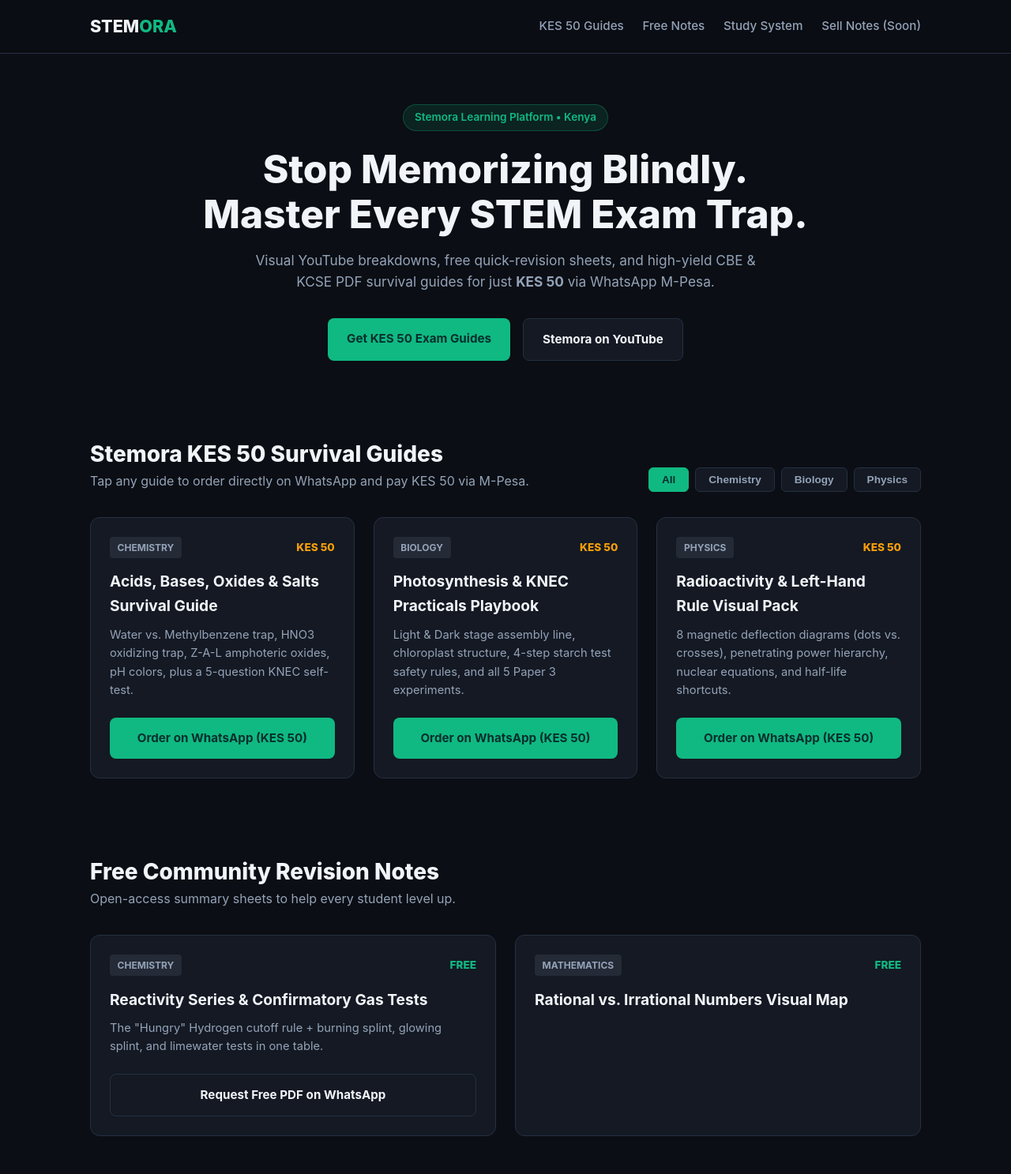
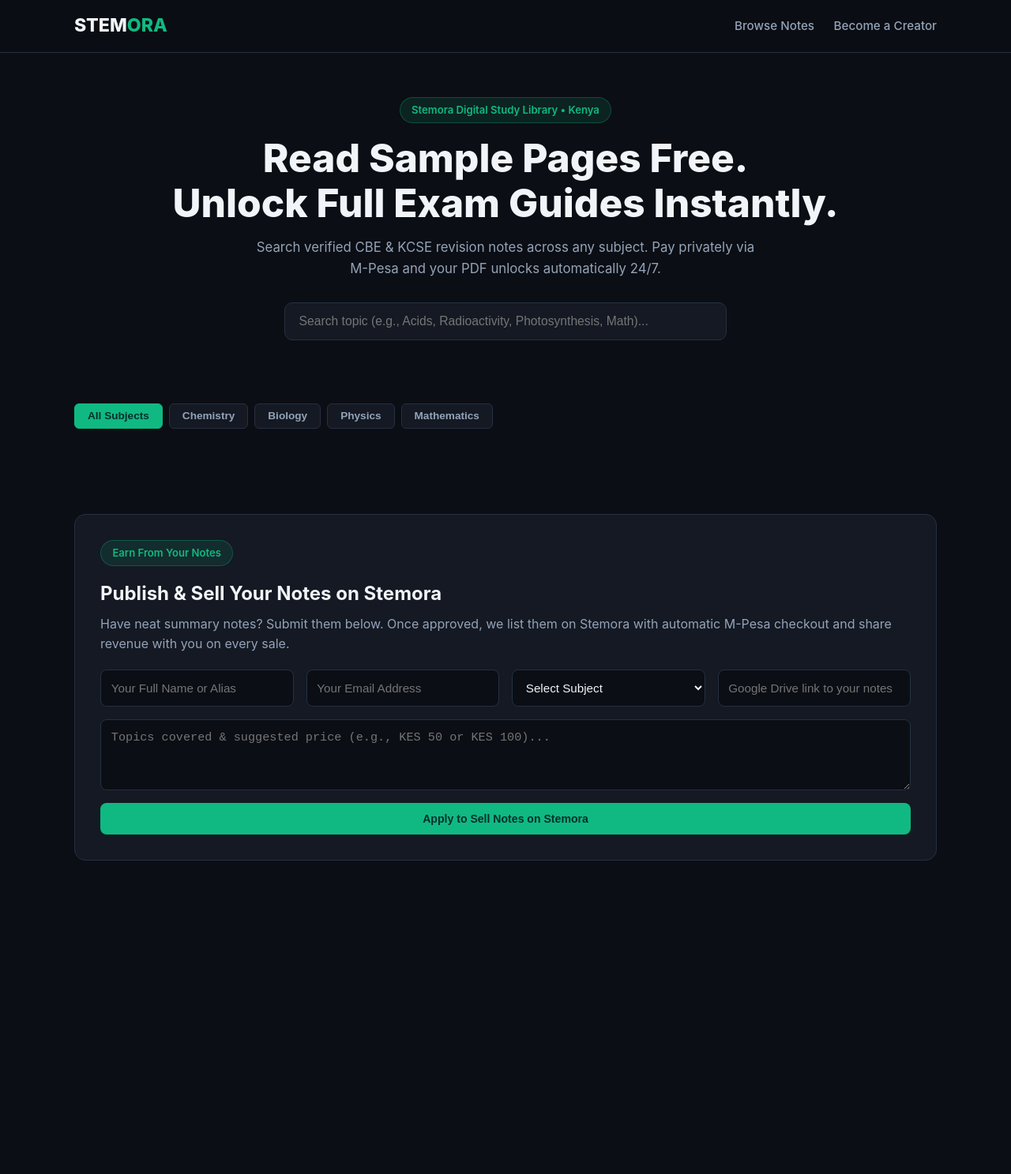
Before and after one commit to stemora-ke/stemora, a plain HTML site: page index.html in a window 1280 px wide. Shown: the whole page at 79% size. After the commit the page ends 1130 px from the top, so only its background shows below. Drawn offline with Linux system fonts and the light colour scheme.

Commit message:
Update index.html

```diff
--- a/index.html
+++ b/index.html
@@ -3,11 +3,12 @@
 <head>
   <meta charset="UTF-8" />
   <meta name="viewport" content="width=device-width, initial-scale=1.0" />
-  <title>Stemora — Visual STEM &amp; CBE/KCSE Exam-Trap Hub</title>
+  <title>Stemora — Digital Study Library &amp; Exam-Trap Marketplace</title>
   <style>
     :root {
       --bg: #0b0e14;
       --surface: #141923;
+      --surface-alt: #1b2230;
       --border: #263042;
       --primary: #10b981;
       --primary-dark: #059669;
@@ -16,49 +17,49 @@
       --muted: #94a3b8;
     }
     * { box-sizing: border-box; margin: 0; padding: 0; }
+    html { scroll-behavior: smooth; }
     body {
       font-family: -apple-system, BlinkMacSystemFont, "Segoe UI", Roboto, sans-serif;
       background: var(--bg);
       color: var(--text);
       line-height: 1.6;
     }
+
+    /* Top Bar */
     header {
       position: sticky;
       top: 0;
-      z-index: 50;
-      background: rgba(11, 14, 20, 0.92);
+      z-index: 40;
+      background: rgba(11, 14, 20, 0.95);
       backdrop-filter: blur(10px);
       border-bottom: 1px solid var(--border);
     }
-    .nav-container {
-      max-width: 1100px;
+    .nav-wrap {
+      max-width: 1140px;
       margin: 0 auto;
-      padding: 1rem 1.5rem;
+      padding: 0.9rem 1.5rem;
       display: flex;
       justify-content: space-between;
       align-items: center;
+      gap: 1rem;
       flex-wrap: wrap;
-      gap: 1rem;
     }
-    .logo {
-      font-size: 1.35rem;
-      font-weight: 800;
-      color: var(--text);
-      text-decoration: none;
-    }
+    .logo { font-size: 1.45rem; font-weight: 800; color: var(--text); text-decoration: none; }
     .logo span { color: var(--primary); }
     nav a {
       color: var(--muted);
       text-decoration: none;
-      margin-left: 1.2rem;
+      margin-left: 1.25rem;
       font-size: 0.95rem;
       font-weight: 500;
     }
     nav a:hover { color: var(--primary); }
+
+    /* Hero + Live Search */
     .hero {
-      max-width: 1100px;
+      max-width: 1140px;
       margin: 0 auto;
-      padding: 4rem 1.5rem 3rem;
+      padding: 3.5rem 1.5rem 2.5rem;
       text-align: center;
     }
     .badge {
@@ -66,62 +67,42 @@
       background: rgba(16, 185, 129, 0.12);
       color: var(--primary);
       border: 1px solid rgba(16, 185, 129, 0.3);
-      padding: 0.35rem 0.9rem;
+      padding: 0.3rem 0.9rem;
       border-radius: 999px;
-      font-size: 0.85rem;
+      font-size: 0.82rem;
       font-weight: 600;
-      margin-bottom: 1.2rem;
-    }
-    .hero h1 {
-      font-size: clamp(2rem, 4vw, 3.1rem);
-      font-weight: 800;
-      line-height: 1.15;
       margin-bottom: 1rem;
     }
-    .hero p {
-      max-width: 650px;
-      margin: 0 auto 2rem;
-      color: var(--muted);
-      font-size: 1.08rem;
+    .hero h1 { font-size: clamp(2rem, 4vw, 3.1rem); font-weight: 800; line-height: 1.15; margin-bottom: 0.9rem; }
+    .hero p { max-width: 650px; margin: 0 auto 1.8rem; color: var(--muted); font-size: 1.05rem; }
+
+    .search-bar {
+      max-width: 560px;
+      margin: 0 auto;
+      display: flex;
+      gap: 0.5rem;
     }
-    .hero-buttons {
-      display: flex;
-      justify-content: center;
-      gap: 1rem;
-      flex-wrap: wrap;
-    }
-    .btn {
-      display: inline-block;
-      padding: 0.85rem 1.5rem;
-      border-radius: 8px;
-      font-weight: 700;
-      text-decoration: none;
-      cursor: pointer;
-      border: none;
-      font-size: 0.95rem;
-    }
-    .btn-primary { background: var(--primary); color: #042f2e; }
-    .btn-primary:hover { background: var(--primary-dark); color: #fff; }
-    .btn-outline {
+    .search-bar input {
+      flex: 1;
+      padding: 0.9rem 1.1rem;
+      border-radius: 10px;
+      border: 1px solid var(--border);
       background: var(--surface);
       color: var(--text);
-      border: 1px solid var(--border);
+      font-size: 0.98rem;
     }
-    section {
-      max-width: 1100px;
-      margin: 0 auto;
-      padding: 3rem 1.5rem;
-    }
-    .section-header {
+    .search-bar input:focus { outline: none; border-color: var(--primary); }
+
+    /* Library Section */
+    section { max-width: 1140px; margin: 0 auto; padding: 2.5rem 1.5rem; }
+    .toolbar {
       display: flex;
       justify-content: space-between;
-      align-items: flex-end;
-      margin-bottom: 2rem;
+      align-items: center;
+      margin-bottom: 1.8rem;
       flex-wrap: wrap;
       gap: 1rem;
     }
-    .section-header h2 { font-size: 1.75rem; font-weight: 800; }
-    .section-header p { color: var(--muted); }
     .filters { display: flex; gap: 0.5rem; flex-wrap: wrap; }
     .filter-btn {
       background: var(--surface);
@@ -138,9 +119,11 @@
       color: #042f2e;
       border-color: var(--primary);
     }
+
+    /* Note Cards */
     .grid {
       display: grid;
-      grid-template-columns: repeat(auto-fit, minmax(290px, 1fr));
+      grid-template-columns: repeat(auto-fit, minmax(300px, 1fr));
       gap: 1.5rem;
     }
     .card {
@@ -151,14 +134,16 @@
       display: flex;
       flex-direction: column;
       justify-content: space-between;
+      transition: transform 0.15s, border-color 0.2s;
     }
-    .tag-row {
+    .card:hover { transform: translateY(-3px); border-color: var(--primary); }
+    .card-top {
       display: flex;
       justify-content: space-between;
       align-items: center;
-      margin-bottom: 0.9rem;
+      margin-bottom: 0.8rem;
     }
-    .subject-tag {
+    .tag {
       font-size: 0.75rem;
       font-weight: 700;
       text-transform: uppercase;
@@ -167,26 +152,99 @@
       background: rgba(148, 163, 184, 0.12);
       color: var(--muted);
     }
-    .price-tag { font-size: 0.85rem; font-weight: 800; color: var(--accent); }
-    .price-tag.free { color: var(--primary); }
-    .card h3 { font-size: 1.2rem; margin-bottom: 0.6rem; }
-    .card p { color: var(--muted); font-size: 0.92rem; margin-bottom: 1.4rem; }
-    .card .btn { width: 100%; text-align: center; }
-    .systems-box {
+    .price { font-size: 0.92rem; font-weight: 800; color: var(--accent); }
+    .price.free { color: var(--primary); }
+    .card h3 { font-size: 1.18rem; margin-bottom: 0.5rem; }
+    .card p { color: var(--muted); font-size: 0.92rem; margin-bottom: 1.2rem; }
+    .card-actions { display: grid; grid-template-columns: 1fr 1.3fr; gap: 0.6rem; }
+
+    .btn {
+      display: inline-block;
+      padding: 0.75rem 1rem;
+      border-radius: 8px;
+      font-weight: 700;
+      text-decoration: none;
+      cursor: pointer;
+      border: none;
+      font-size: 0.88rem;
+      text-align: center;
+    }
+    .btn-primary { background: var(--primary); color: #042f2e; }
+    .btn-primary:hover { background: var(--primary-dark); color: #fff; }
+    .btn-outline { background: var(--surface-alt); color: var(--text); border: 1px solid var(--border); }
+    .btn-outline:hover { border-color: var(--primary); }
+
+    /* Preview Popup Modal */
+    .modal-backdrop {
+      display: none;
+      position: fixed;
+      inset: 0;
+      background: rgba(0, 0, 0, 0.78);
+      z-index: 100;
+      align-items: center;
+      justify-content: center;
+      padding: 1rem;
+    }
+    .modal-box {
+      background: var(--surface);
+      border: 1px solid var(--border);
+      border-radius: 14px;
+      max-width: 600px;
+      width: 100%;
+      padding: 1.8rem;
+    }
+    .modal-header {
+      display: flex;
+      justify-content: space-between;
+      align-items: center;
+      margin-bottom: 1rem;
+    }
+    .close-btn {
+      background: none;
+      border: none;
+      color: var(--muted);
+      font-size: 1.5rem;
+      cursor: pointer;
+    }
+    .preview-content {
+      background: var(--bg);
+      border: 1px solid var(--border);
+      border-radius: 8px;
+      padding: 1.2rem;
+      color: var(--text);
+      font-size: 0.92rem;
+      margin-bottom: 1.2rem;
+      white-space: pre-line;
+    }
+
+    /* Creator Section */
+    .panel {
       background: var(--surface);
       border: 1px solid var(--border);
       border-radius: 14px;
       padding: 2rem;
+    }
+    .form-grid {
       display: grid;
       grid-template-columns: repeat(auto-fit, minmax(220px, 1fr));
-      gap: 1.5rem;
+      gap: 1rem;
+      margin-top: 1.2rem;
     }
-    .system-item h4 { color: var(--primary); margin-bottom: 0.4rem; }
-    .system-item p { color: var(--muted); font-size: 0.9rem; }
+    input, select, textarea {
+      width: 100%;
+      padding: 0.8rem;
+      border-radius: 8px;
+      border: 1px solid var(--border);
+      background: var(--bg);
+      color: var(--text);
+      font-size: 0.95rem;
+    }
+    textarea { grid-column: 1 / -1; min-height: 90px; }
+
     footer {
       border-top: 1px solid var(--border);
       text-align: center;
-      padding: 2.5rem 1.5rem;
+      padding: 2.2rem 1.5rem;
       color: var(--muted);
       font-size: 0.9rem;
       margin-top: 2rem;
@@ -196,107 +254,62 @@
 <body>
 
   <header>
-    <div class="nav-container">
+    <div class="nav-wrap">
       <a href="#" class="logo">STEM<span>ORA</span></a>
       <nav>
-        <a href="#store">KES 50 Guides</a>
-        <a href="#free-notes">Free Notes</a>
-        <a href="#method">Study System</a>
-        <a href="#creator-hub">Sell Notes (Soon)</a>
+        <a href="#library">Browse Notes</a>
+        <a href="#creator">Become a Creator</a>
       </nav>
     </div>
   </header>
 
   <div class="hero">
-    <div class="badge">Stemora Learning Platform &bull; Kenya</div>
-    <h1>Stop Memorizing Blindly.<br />Master Every STEM Exam Trap.</h1>
-    <p>
-      Visual YouTube breakdowns, free quick-revision sheets, and high-yield CBE &amp; KCSE PDF survival guides for just <strong>KES 50</strong> via WhatsApp M-Pesa.
-    </p>
-    <div class="hero-buttons">
-      <a href="#store" class="btn btn-primary">Get KES 50 Exam Guides</a>
-      <a href="https://youtube.com" target="_blank" class="btn btn-outline">Stemora on YouTube</a>
+    <div class="badge">Stemora Digital Study Library &bull; Kenya</div>
+    <h1>Read Sample Pages Free.<br />Unlock Full Exam Guides Instantly.</h1>
+    <p>Search verified CBE &amp; KCSE revision notes across any subject. Pay privately via M-Pesa and your PDF unlocks automatically 24/7.</p>
+    <div class="search-bar">
+      <input type="text" id="searchInput" onkeyup="renderNotes()" placeholder="Search topic (e.g., Acids, Radioactivity, Photosynthesis, Math)..." />
     </div>
   </div>
 
-  <section id="store">
-    <div class="section-header">
-      <div>
-        <h2>Stemora KES 50 Survival Guides</h2>
-        <p>Tap any guide to order directly on WhatsApp and pay KES 50 via M-Pesa.</p>
+  <section id="library">
+    <div class="toolbar">
+      <div class="filters">
+        <button class="filter-btn active" onclick="setSubject('All', this)">All Subjects</button>
+        <button class="filter-btn" onclick="setSubject('Chemistry', this)">Chemistry</button>
+        <button class="filter-btn" onclick="setSubject('Biology', this)">Biology</button>
+        <button class="filter-btn" onclick="setSubject('Physics', this)">Physics</button>
+        <button class="filter-btn" onclick="setSubject('Mathematics', this)">Mathematics</button>
       </div>
-      <div class="filters">
-        <button class="filter-btn active" onclick="filterCards('all', this)">All</button>
-        <button class="filter-btn" onclick="filterCards('chemistry', this)">Chemistry</button>
-        <button class="filter-btn" onclick="filterCards('biology', this)">Biology</button>
-        <button class="filter-btn" onclick="filterCards('physics', this)">Physics</button>
-      </div>
+      <span id="countLabel" style="color: var(--muted); font-size: 0.9rem;"></span>
     </div>
 
-    <div class="grid" id="cards-grid">
-      <div class="card" data-subject="chemistry">
-        <div>
-          <div class="tag-row">
-            <span class="subject-tag">Chemistry</span>
-            <span class="price-tag">KES 50</span>
-          </div>
-          <h3>Acids, Bases, Oxides &amp; Salts Survival Guide</h3>
-          <p>Water vs. Methylbenzene trap, HNO3 oxidizing trap, Z-A-L amphoteric oxides, pH colors, plus a 5-question KNEC self-test.</p>
-        </div>
-        <a href="https://wa.me." target="_blank" class="btn btn-primary">Order on WhatsApp (KES 50)</a>
-      </div>
+    <div class="grid" id="notesGrid"></div>
+  </section>
 
-      <div class="card" data-subject="biology">
-        <div>
-          <div class="tag-row">
-            <span class="subject-tag">Biology</span>
-            <span class="price-tag">KES 50</span>
-          </div>
-          <h3>Photosynthesis &amp; KNEC Practicals Playbook</h3>
-          <p>Light &amp; Dark stage assembly line, chloroplast structure, 4-step starch test safety rules, and all 5 Paper 3 experiments.</p>
-        </div>
-        <a href="https://wa.me." target="_blank" class="btn btn-primary">Order on WhatsApp (KES 50)</a>
-      </div>
-
-      <div class="card" data-subject="physics">
-        <div>
-          <div class="tag-row">
-            <span class="subject-tag">Physics</span>
-            <span class="price-tag">KES 50</span>
-          </div>
-          <h3>Radioactivity &amp; Left-Hand Rule Visual Pack</h3>
-          <p>8 magnetic deflection diagrams (dots vs. crosses), penetrating power hierarchy, nuclear equations, and half-life shortcuts.</p>
-        </div>
-        <a href="https://wa.me." target="_blank" class="btn btn-primary">Order on WhatsApp (KES 50)</a>
-      </div>
+  <!-- Creator Sign-Up -->
+  <section id="creator">
+    <div class="panel">
+      <span class="badge">Earn From Your Notes</span>
+      <h2 style="margin-bottom: 0.4rem;">Publish &amp; Sell Your Notes on Stemora</h2>
+      <p style="color: var(--muted);">Have neat summary notes? Submit them below. Once approved, we list them on Stemora with automatic M-Pesa checkout and share revenue with you on every sale.</p>
+      <form class="form-grid" action="#" method="POST" onsubmit="handleCreator(event)">
+        <input type="text" name="name" placeholder="Your Full Name or Alias" required />
+        <input type="email" name="email" placeholder="Your Email Address" required />
+        <select name="subject" required>
+          <option value="">Select Subject</option>
+          <option value="Chemistry">Chemistry</option>
+          <option value="Biology">Biology</option>
+          <option value="Physics">Physics</option>
+          <option value="Mathematics">Mathematics</option>
+          <option value="Other">Other Subject</option>
+        </select>
+        <input type="url" name="link" placeholder="Google Drive link to your notes" required />
+        <textarea name="details" placeholder="Topics covered &amp; suggested price (e.g., KES 50 or KES 100)..." required></textarea>
+        <button type="submit" class="btn btn-primary" style="grid-column: 1 / -1;">Apply to Sell Notes on Stemora</button>
+      </form>
     </div>
   </section>
 
-  <section id="free-notes">
-    <div class="section-header">
-      <div>
-        <h2>Free Community Revision Notes</h2>
-        <p>Open-access summary sheets to help every student level up.</p>
-      </div>
-    </div>
-
-    <div class="grid">
-      <div class="card">
-        <div>
-          <div class="tag-row">
-            <span class="subject-tag">Chemistry</span>
-            <span class="price-tag free">FREE</span>
-          </div>
-          <h3>Reactivity Series &amp; Confirmatory Gas Tests</h3>
-          <p>The "Hungry" Hydrogen cutoff rule + burning splint, glowing splint, and limewater tests in one table.</p>
-        </div>
-        <a href="https://wa.me." target="_blank" class="btn btn-outline">Request Free PDF on WhatsApp</a>
-      </div>
-
-      <div class="card">
-        <div>
-          <div class="tag-row">
-            <span class="subject-tag">Mathematics</span>
-            <span class="price-tag free">FREE</span>
-          </div>
-          <h3>Rational vs. Irrational Numbers Visual Map</h3>
+  <!-- Free Sample Preview Modal -->
+  <div class="modal-backdrop" id="previewModal" onclick="closeModal(event)">
```
